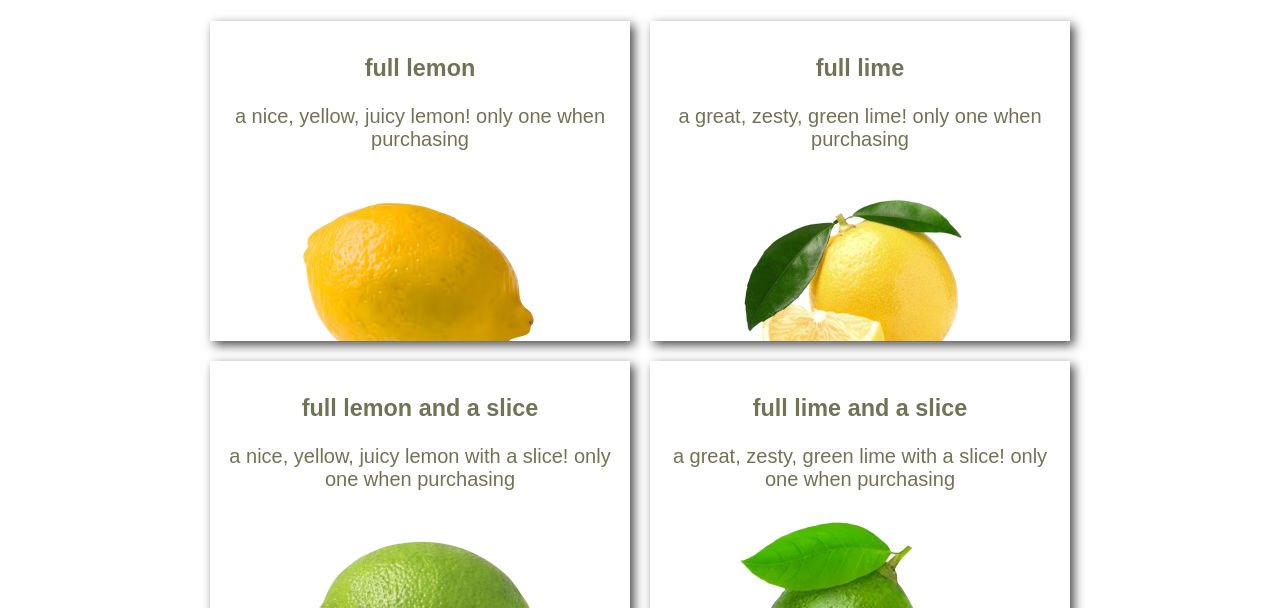
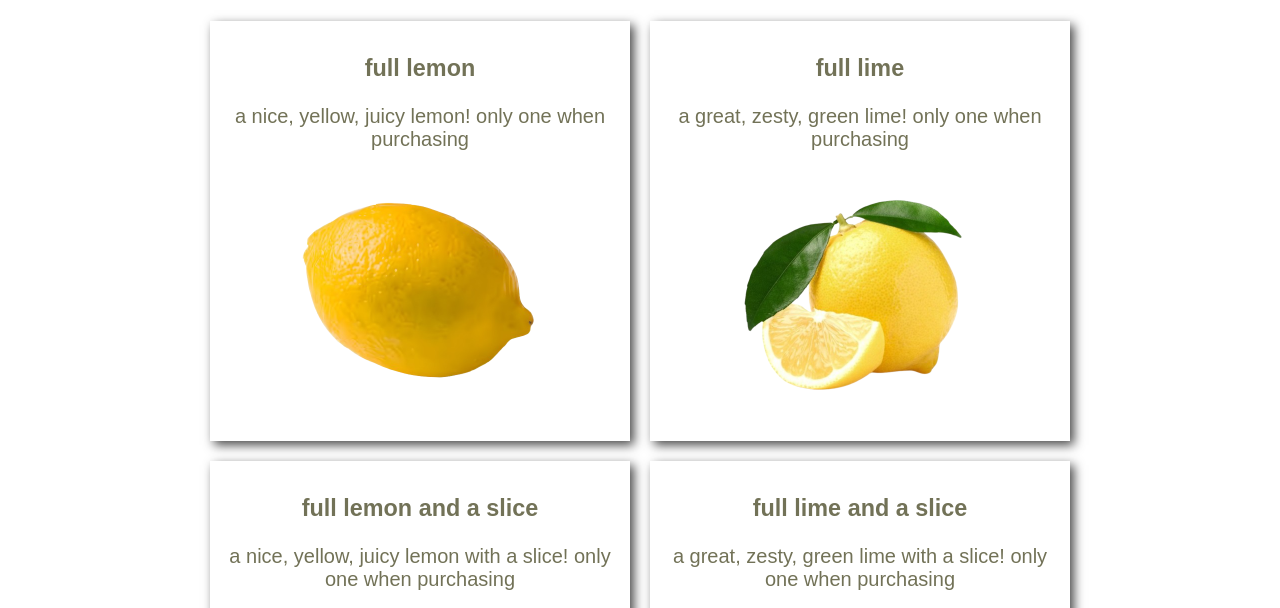
Before and after one commit to staten-island-tech/intro-to-flexbox-felisarmp4, a plain HTML site: page index.html in a window 1280 px wide. Shown: the part 136-744 px from the top of the page. Drawn offline with Linux system fonts and the light colour scheme; a web font is replaced by a local one.

Commit message:
rtf234t5

```diff
--- a/style.css
+++ b/style.css
@@ -36,7 +36,7 @@ body {
     box-shadow: 4px 4px 10px #000000b7;
     overflow: hidden;
     transition: transform 0.3s ease, max-height 0.5s ease;
-    max-height: 300px;
+    max-height: 400px;
     cursor: pointer;
   }
 }
```
